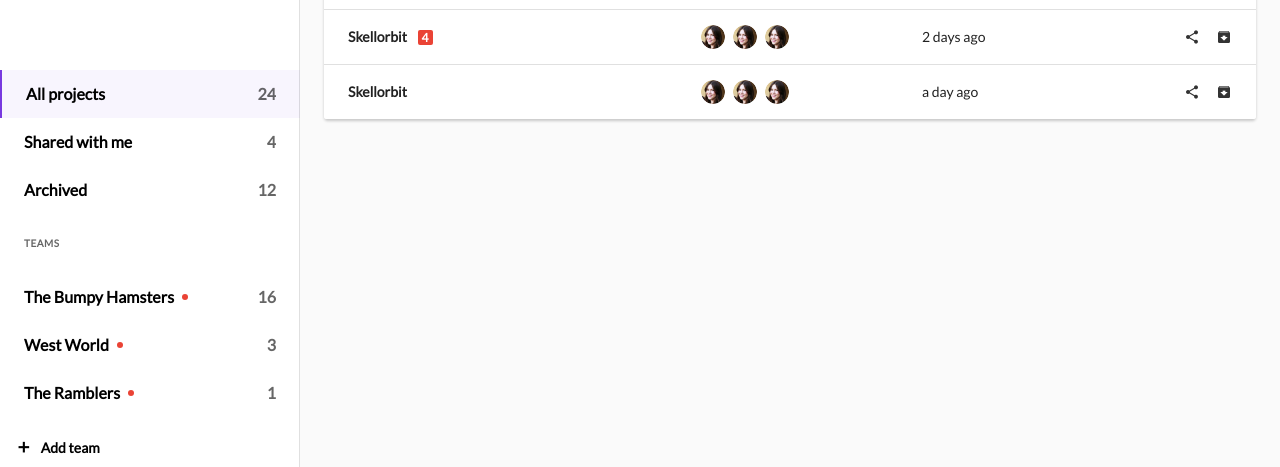
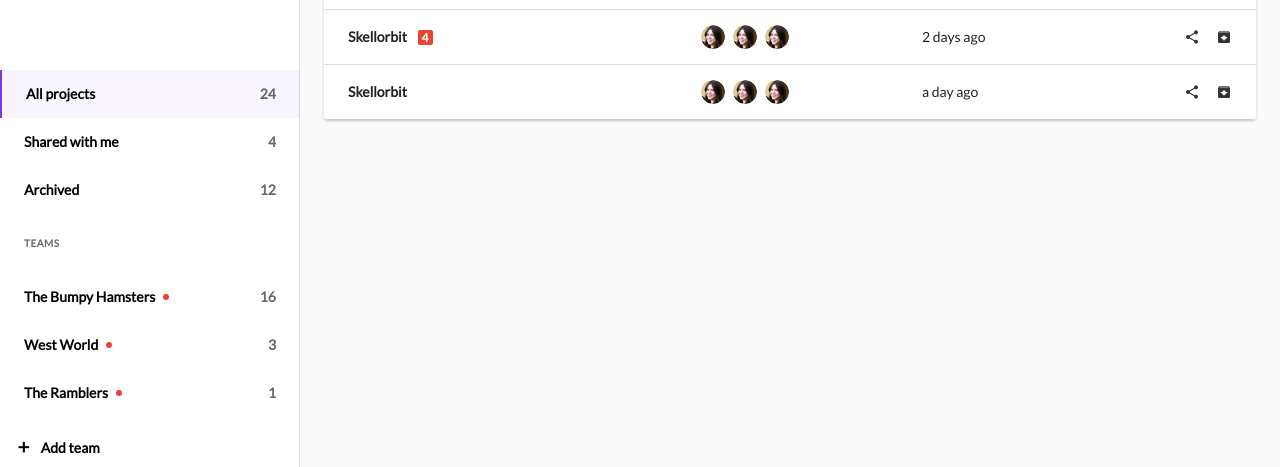
Before and after one commit to Mozzler/rapidscoper-frontend, a Vue app: page /dashboard/all-projects in a window 1280 px wide. Shown: the part 206-673 px from the top of the page. Built offline with nearby package versions, Linux system fonts and the light colour scheme; sample sign-in values are in the browser's storage; the HTML template or start-up script is replaced by a standard one; what vue-google-oauth2 would draw is missing.

Commit message:
update font-size of the sidebar's text

```diff
--- a/src/assets/scss/_navigation.scss
+++ b/src/assets/scss/_navigation.scss
@@ -3,6 +3,7 @@
     color: $black !important;
     padding: 0 24px !important;
     font-weight: 600 !important;
+    font-size: 14px !important;
   }
 
   .sidebar__item {
```
